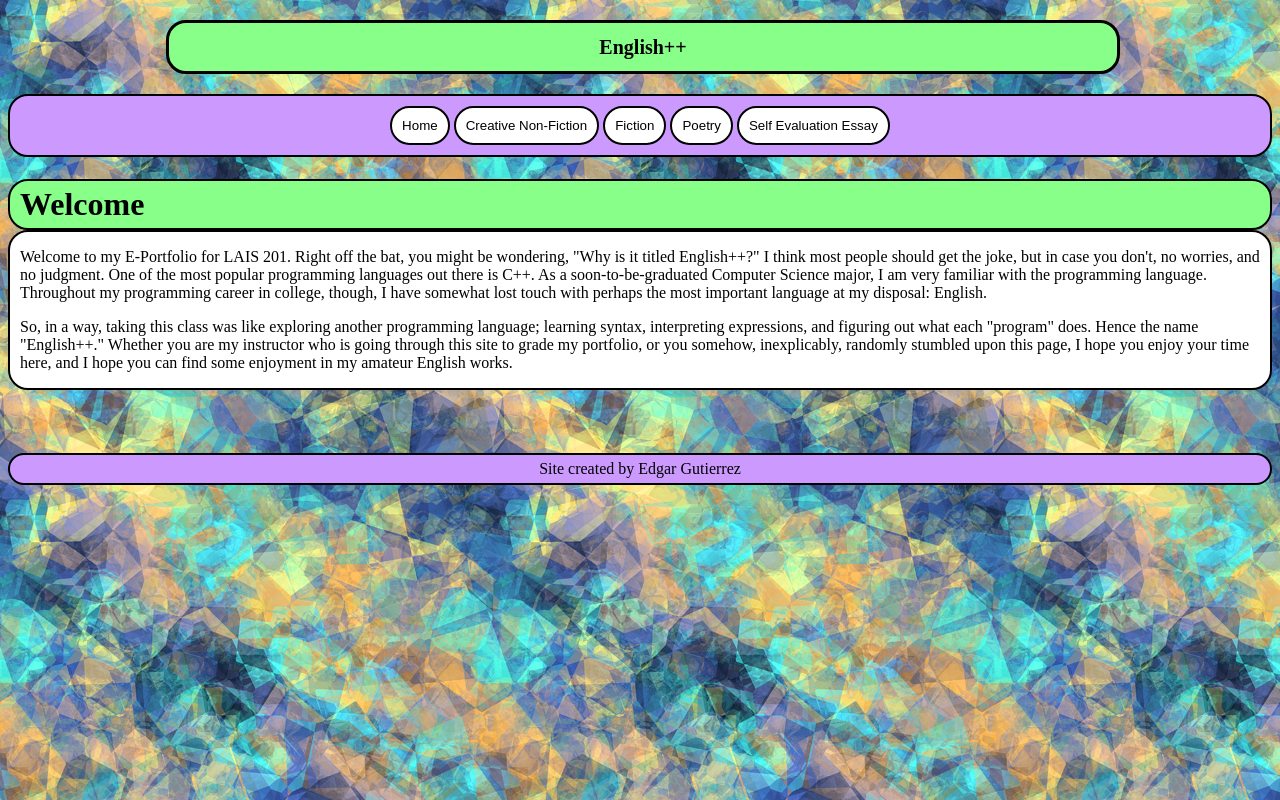
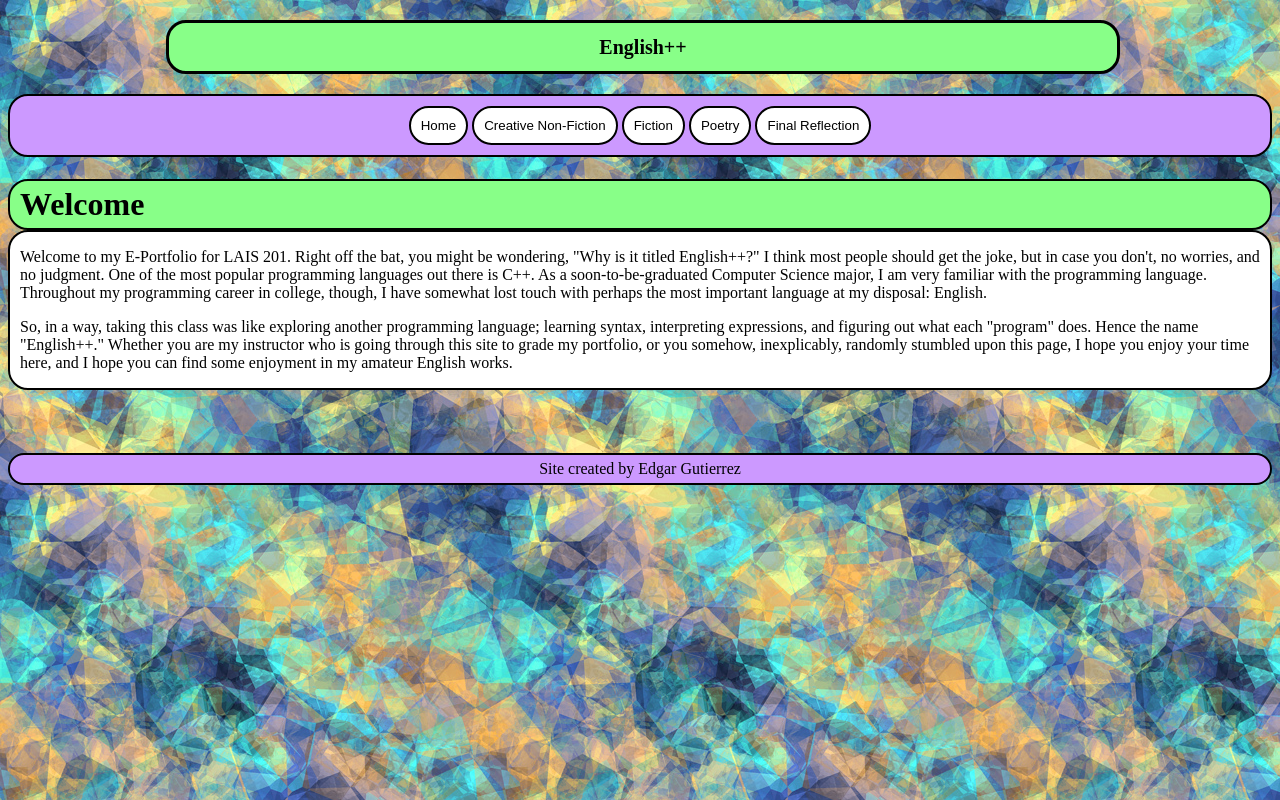
Before and after one commit to egutierrez1140/egutierrez1140.github.io, a plain HTML site: page index.html in a window 1280 px wide. Drawn offline with Linux system fonts and the light colour scheme.

Commit message:
Modified navigation bar on index.html to reflect 'Final Reflection'

```diff
--- a/index.html
+++ b/index.html
@@ -32,7 +32,7 @@
 					<button class="mainButton" onclick="window.location.href='./Poetry/poetry.html'">Poetry</button>
 				</li>
 				<li>
-					<button class="mainButton" onclick="window.location.href=''">Self Evaluation Essay</button>
+					<button class="mainButton" onclick="window.location.href=''">Final Reflection</button>
 				</li>
 			</ul>
 		</article>
```
